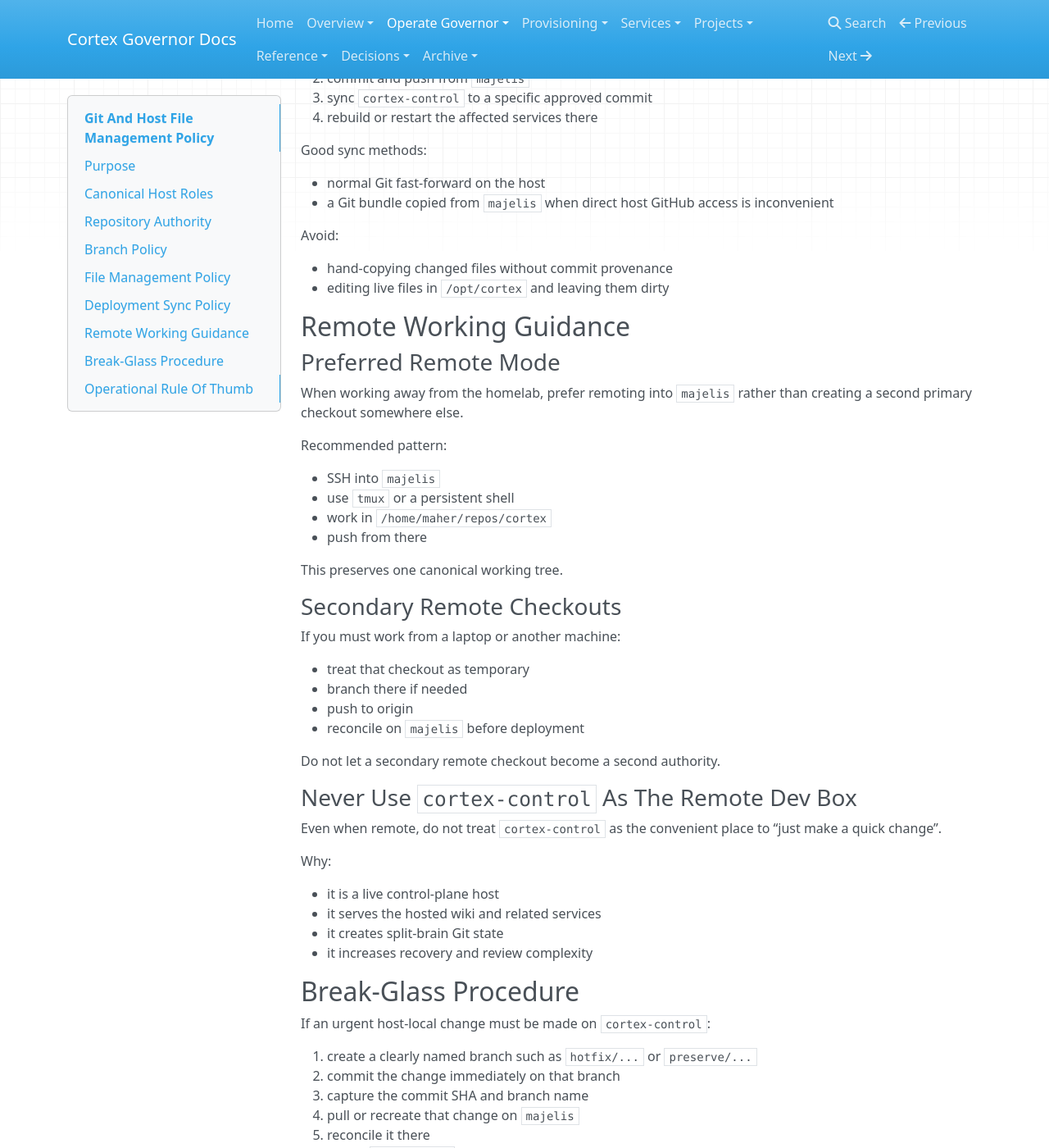
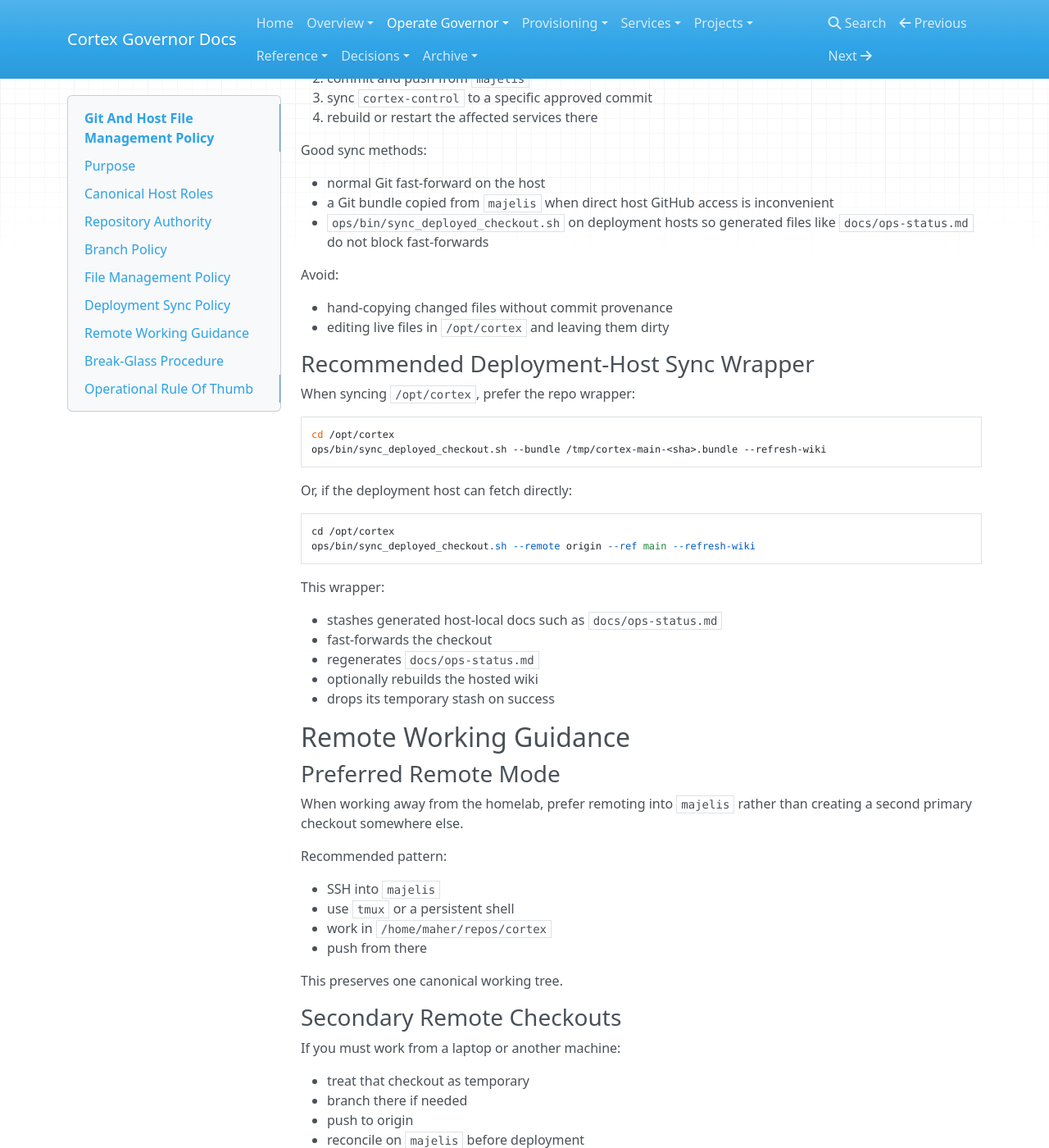
Before and after one commit to msm028/Cortex, an MkDocs documentation site: the page built from docs/runbooks/git-and-host-management.md, in a window 1280 px wide and 1400 px high, scrolled down 2469 px. Shown: the whole window at 82% size. Built offline with MkDocs 1.6.1, drawn with Linux system fonts in a browser that asks for light colours; nearby versions of some CDN libraries.

Commit message:
Add deployed checkout sync wrapper

````diff
--- a/docs/runbooks/git-and-host-management.md
+++ b/docs/runbooks/git-and-host-management.md
@@ -117,11 +117,36 @@ Good sync methods:
 
 - normal Git fast-forward on the host
 - a Git bundle copied from `majelis` when direct host GitHub access is inconvenient
+- `ops/bin/sync_deployed_checkout.sh` on deployment hosts so generated files like `docs/ops-status.md` do not block fast-forwards
 
 Avoid:
 
 - hand-copying changed files without commit provenance
 - editing live files in `/opt/cortex` and leaving them dirty
+
+### Recommended Deployment-Host Sync Wrapper
+
+When syncing `/opt/cortex`, prefer the repo wrapper:
+
+```bash
+cd /opt/cortex
+ops/bin/sync_deployed_checkout.sh --bundle /tmp/cortex-main-<sha>.bundle --refresh-wiki
+```
+
+Or, if the deployment host can fetch directly:
+
+```bash
+cd /opt/cortex
+ops/bin/sync_deployed_checkout.sh --remote origin --ref main --refresh-wiki
+```
+
+This wrapper:
+
+- stashes generated host-local docs such as `docs/ops-status.md`
+- fast-forwards the checkout
+- regenerates `docs/ops-status.md`
+- optionally rebuilds the hosted wiki
+- drops its temporary stash on success
 
 ## Remote Working Guidance
 
````
Also changed, not shown: docs/runbooks/deploy-wiki.md (+11 -0 lines), docs/runbooks/hosted-ops-status-refresh.md (+2 -0 lines), 1 other file.
